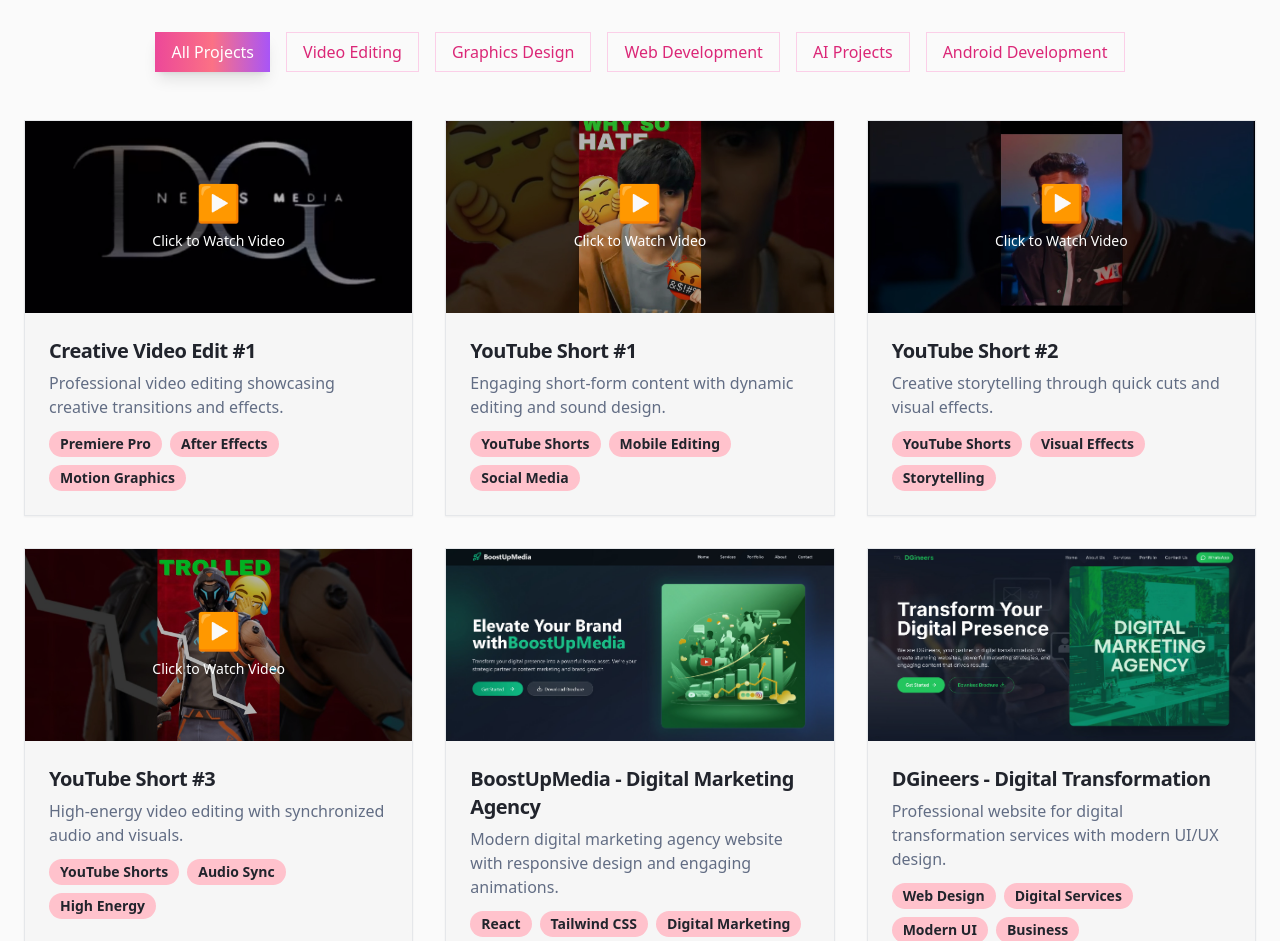
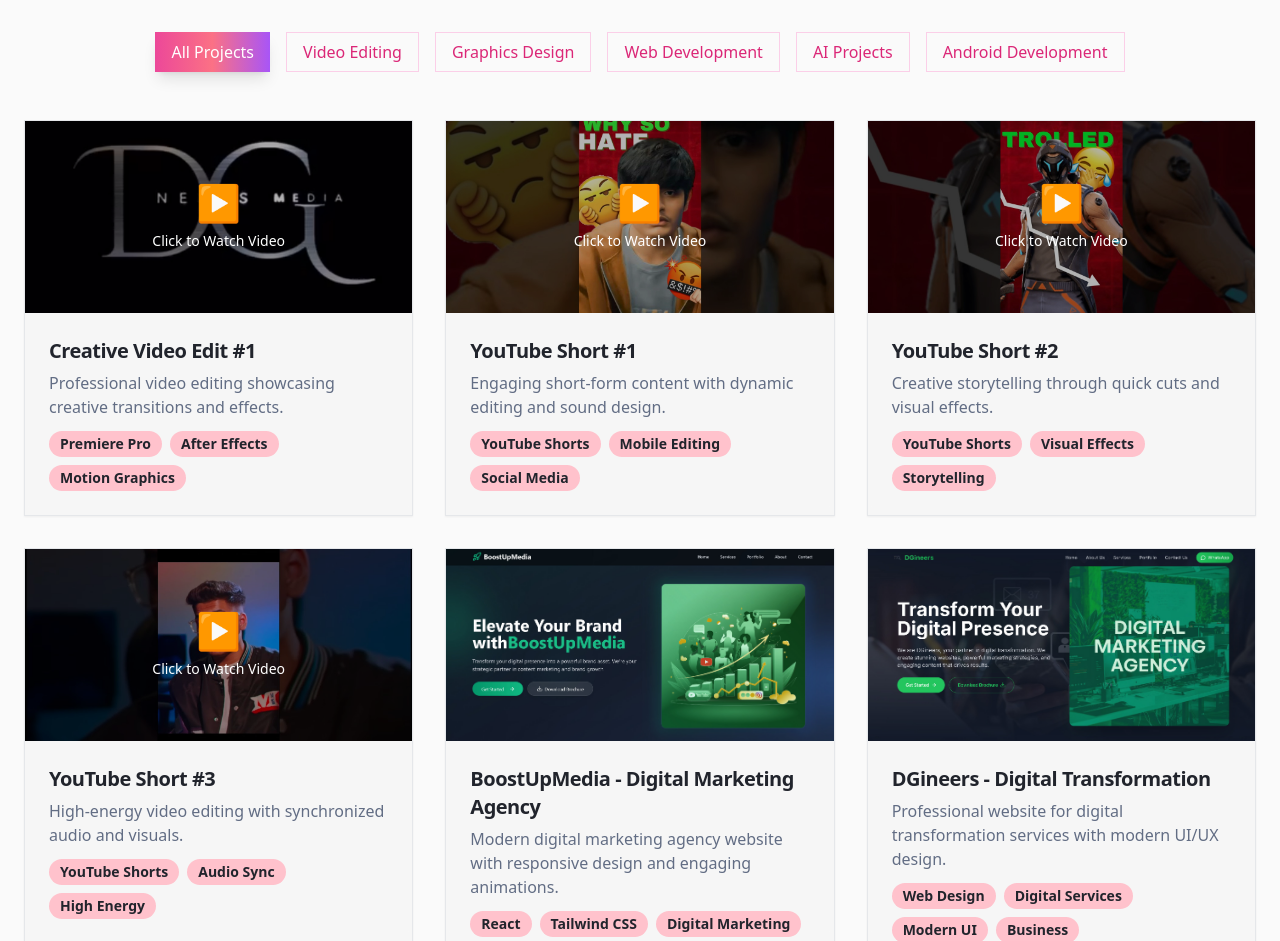
Before and after one commit to Manialer35/neeraj-portfolio, a React (Vite) app: page / in a window 1280 px wide. Shown: the part 2000-2941 px from the top of the page. Built offline with nearby package versions, Linux system fonts and the light colour scheme.

Commit message:
Code edited in Lovable Code Editor
Edited UI in Lovable

```diff
--- a/src/components/Projects.tsx
+++ b/src/components/Projects.tsx
@@ -37,7 +37,7 @@ const Projects = () => {
       category: "video",
       tags: ["YouTube Shorts", "Visual Effects", "Storytelling"],
       videoUrl: "https://youtube.com/shorts/Tl5o8J8p5Ck?si=TiNSYsXAZrsVoXex",
-      thumbnail: "/lovable-uploads/bce10a45-321e-45c8-a154-aed572bc0a4c.png",
+      thumbnail: "/lovable-uploads/dce811a7-14de-43a1-bcfb-184014457fbb.png",
       gradient: "from-red-400 to-pink-600",
       isVideo: true
     },
@@ -48,7 +48,7 @@ const Projects = () => {
       category: "video",
       tags: ["YouTube Shorts", "Audio Sync", "High Energy"],
       videoUrl: "https://youtube.com/shorts/WqQK1u4XpZE?si=UOiAzfuzI8lJkFGm",
-      thumbnail: "/lovable-uploads/dce811a7-14de-43a1-bcfb-184014457fbb.png",
+      thumbnail: "/lovable-uploads/bce10a45-321e-45c8-a154-aed572bc0a4c.png",
       gradient: "from-red-400 to-pink-600",
       isVideo: true
     },
```
